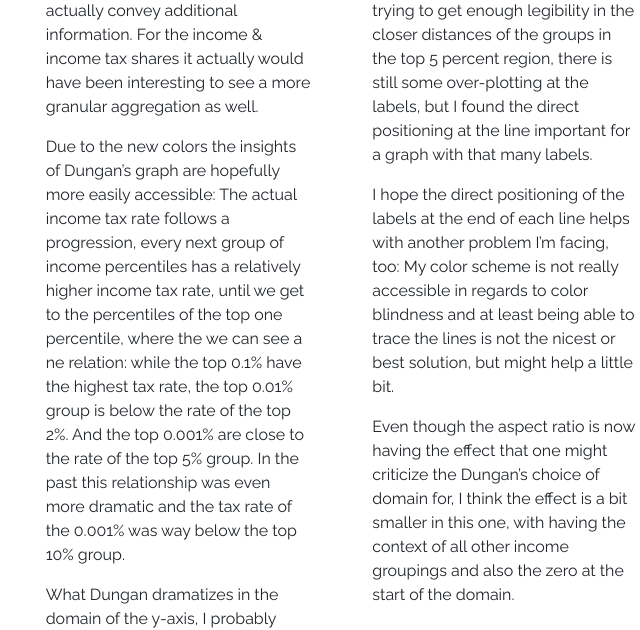
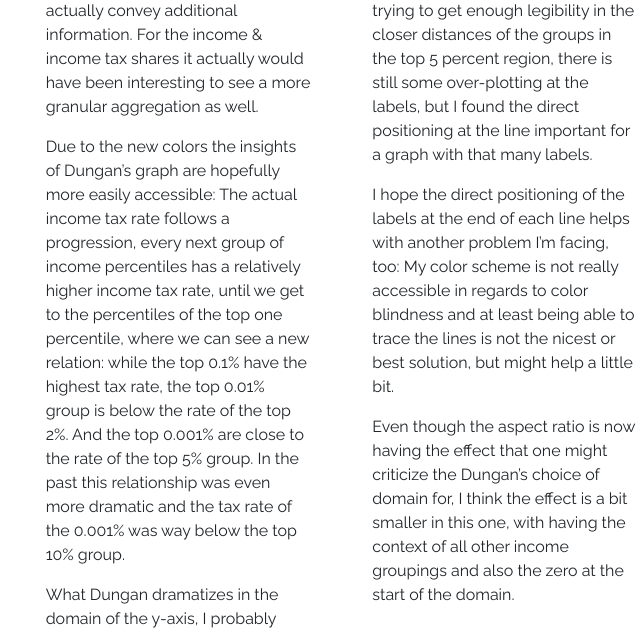
Before and after one commit to felixbuchholz/data-visualization-information-aesthetics, a plain HTML site: page visualize-inequality/index.html in a window 1280 px wide. Shown: the part 10840-11470 px from the top of the page, 556-1196 px from the left. Drawn offline with nearby package versions, Linux system fonts and the light colour scheme; some packages are replaced by stand-ins of ours; a script that the page names is missing.

Commit message:
Update index.html

```diff
--- a/visualize-inequality/index.html
+++ b/visualize-inequality/index.html
@@ -486,7 +486,7 @@
                        It was a bit confusing that the “bottom” categories are just different shares of the top distribution combined with the bottom 50% and so I only included them in this graph, where they actually convey additional information. For the income & income tax shares it actually would have been interesting to see a more granular aggregation as well.
                      </p>
                      <p>
-                      Due to the new colors the insights of Dungan’s graph are hopefully more easily accessible: The actual income tax rate follows a progression, every next group of income percentiles has a relatively higher income tax rate, until we get to the percentiles of the top one percentile, where the we can see a ne relation: while the top 0.1% have the highest tax rate, the top 0.01% group is below the rate of the top 2%. And the top 0.001% are close to the rate of the top 5% group. In the past this relationship was even more dramatic and the tax rate of the 0.001% was way below the top 10% group.
+                      Due to the new colors the insights of Dungan’s graph are hopefully more easily accessible: The actual income tax rate follows a progression, every next group of income percentiles has a relatively higher income tax rate, until we get to the percentiles of the top one percentile, where we can see a new relation: while the top 0.1% have the highest tax rate, the top 0.01% group is below the rate of the top 2%. And the top 0.001% are close to the rate of the top 5% group. In the past this relationship was even more dramatic and the tax rate of the 0.001% was way below the top 10% group.
                     </p>
                     <p>
                       What Dungan dramatizes in the domain of the y-axis, I probably overemphasize in the aspect ratio, trying to get enough legibility in the closer distances of the groups in the top 5 percent region, there is still some  over-plotting at the labels, but I found the direct positioning at the line important for a graph with that many labels.
```
